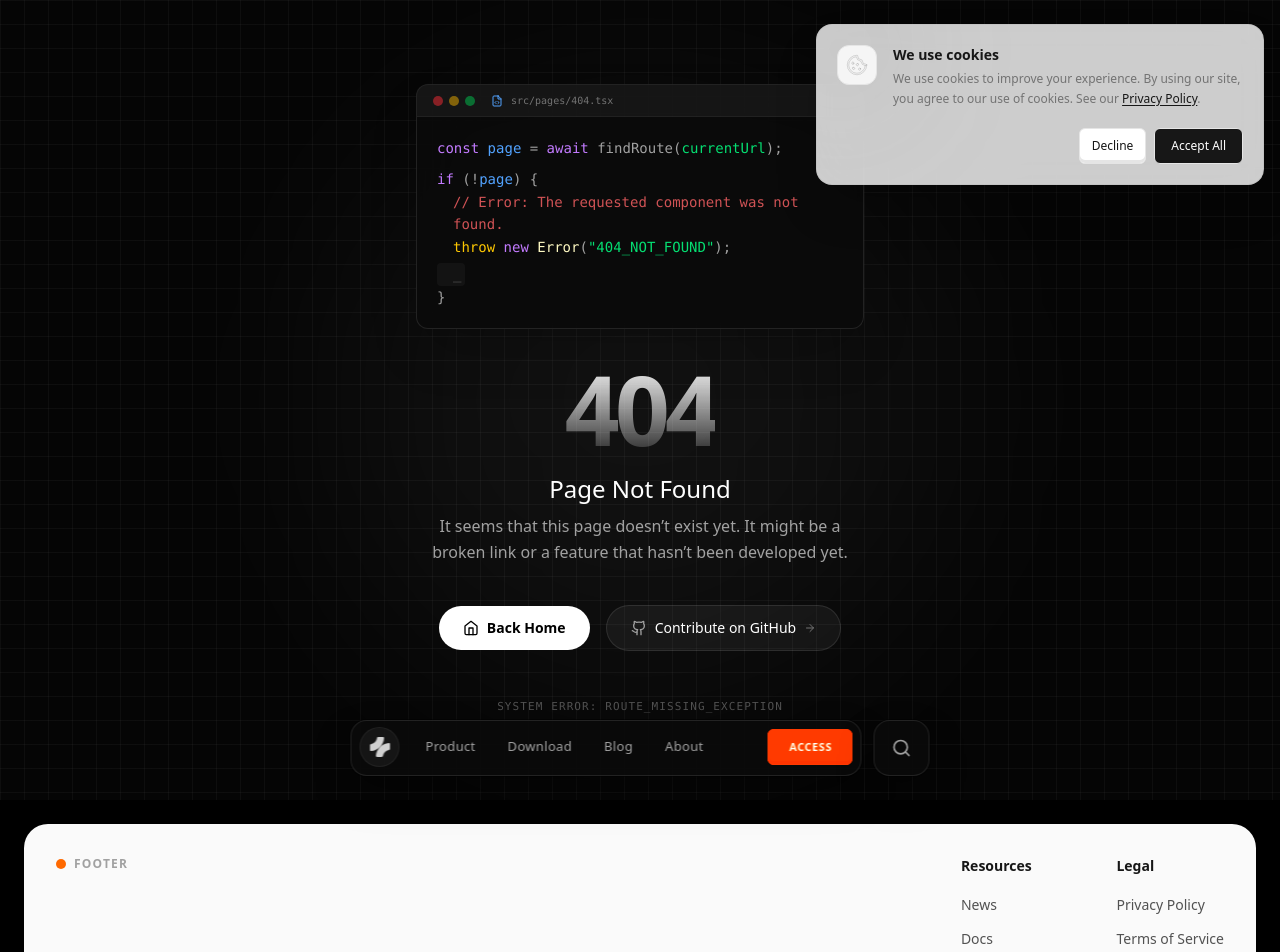
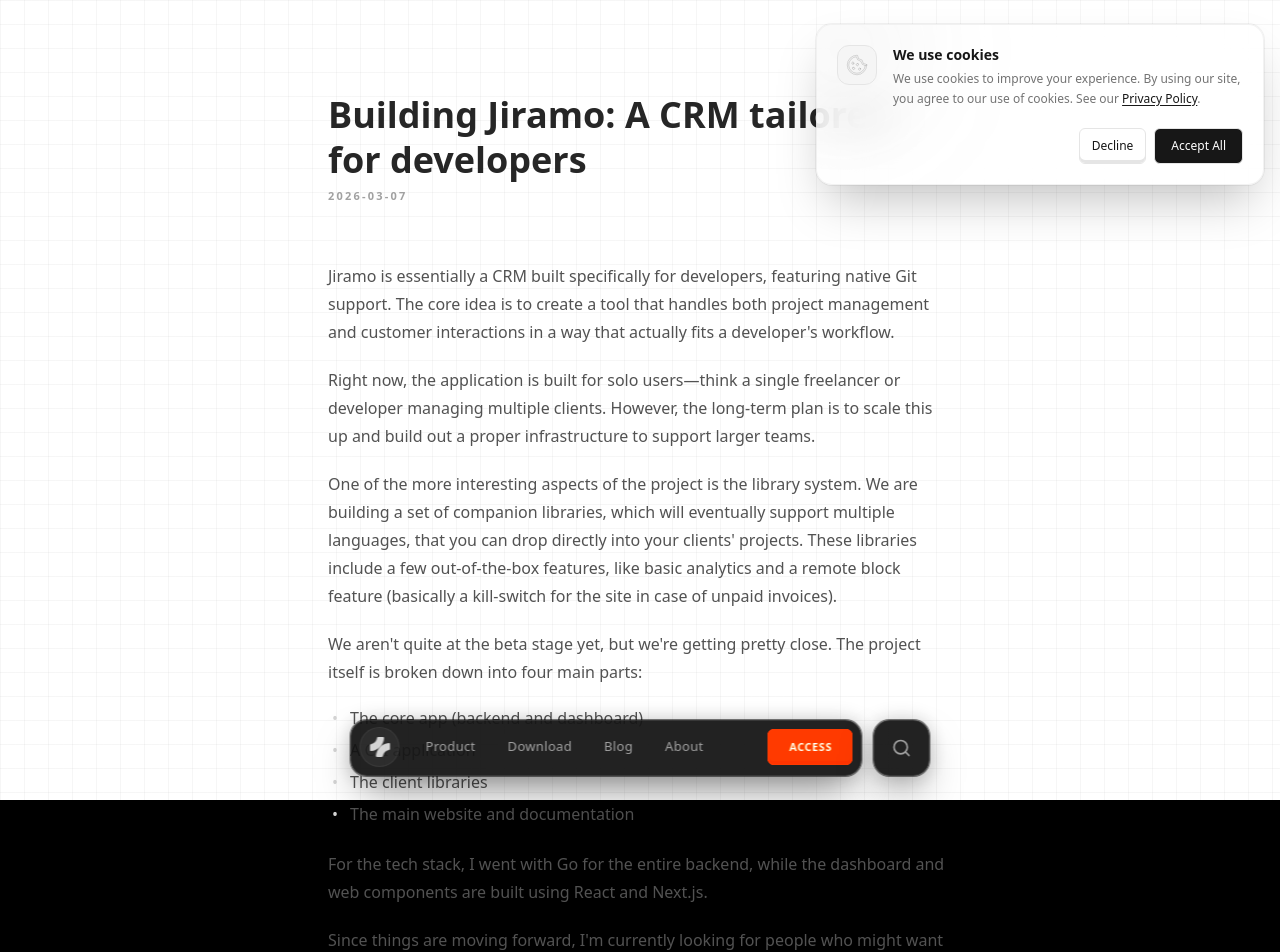
Before and after one commit to jiramo/www, a Next.js app: page /blog/introducing in a window 1280 px wide. Before the commit this address had no page. Shown: the top 952 px of the page. Built offline with nearby package versions, Linux system fonts and the light colour scheme.

Commit message:
add: blog pages

```diff
--- /dev/null
+++ b/app/(pages)/blog/[slug]/page.tsx
@@ -0,0 +1,121 @@
+import ReactMarkdown, { Components } from "react-markdown";
+import { getPostData } from "@/lib/posts";
+import { PostData } from "@/types/post";
+import { notFound } from "next/navigation";
+import Link from "next/link";
+
+const MarkdownComponents: Components = {
+  h1: ({ children }) => (
+    <h1 className="mb-6 mt-10 text-2xl font-semibold tracking-tight text-neutral-900 dark:text-neutral-100">
+      {children}
+    </h1>
+  ),
+  h2: ({ children }) => (
+    <h2 className="mb-4 mt-8 text-xl font-semibold tracking-tight text-neutral-800 dark:text-neutral-200">
+      {children}
+    </h2>
+  ),
+
+  p: ({ children }) => (
+    <p className="mb-5 leading-7 text-neutral-600 dark:text-neutral-400 last:mb-0">
+      {children}
+    </p>
+  ),
+
+  a: ({ children, href }) => (
+    <Link
+      href={href || ""}
+      target="_blank"
+      className="text-orange-500 transition-colors duration-200 hover:text-orange-600 dark:hover:text-orange-400 underline-offset-4 hover:underline"
+    >
+      {children}
+    </Link>
+  ),
+
+  ul: ({ children }) => <ul className="mb-6 ml-1 space-y-2">{children}</ul>,
+  li: ({ children }) => (
+    <li className="flex items-start text-neutral-600 dark:text-neutral-400">
+      <span className="mr-3 select-none text-neutral-300 dark:text-neutral-600">
+        •
+      </span>
+      <div>{children}</div>
+    </li>
+  ),
+
+  blockquote: ({ children }) => (
+    <blockquote className="my-8 border-l border-neutral-200 pl-4 italic text-neutral-500 dark:border-neutral-800 dark:text-neutral-500">
+      {children}
+    </blockquote>
+  ),
+
+  img: ({ src, alt }) => (
+    <img
+      src={src}
+      alt={alt}
+      className="my-10 w-full rounded-lg object-cover shadow-sm"
+    />
+  ),
+
+  code: ({ node, className, children, ...props }) => {
+    const isBlock = /language-(\w+)/.exec(className || "");
+
+    if (isBlock) {
+      return (
+        <div className="my-8 overflow-hidden rounded-lg border border-neutral-200 dark:border-neutral-800">
+          <div className="flex items-center justify-between bg-neutral-50 px-4 py-2 dark:bg-neutral-900/50">
+            <span className="text-[10px] font-bold uppercase tracking-widest text-neutral-400">
+              {className?.replace("language-", "")}
+            </span>
+          </div>
+          <pre className="overflow-x-auto p-4 text-sm leading-relaxed text-neutral-800 dark:text-neutral-300 bg-white dark:bg-neutral-800/50">
+            <code className={className} {...props}>
+              {children}
+            </code>
+          </pre>
+        </div>
+      );
+    }
+
+    return (
+      <code
+        className="rounded-md bg-neutral-100 px-1.5 py-0.5 font-mono text-[0.9em] font-medium text-orange-600 dark:bg-neutral-800 dark:text-orange-300"
+        {...props}
+      >
+        {children}
+      </code>
+    );
+  },
+};
+
+interface PostProps {
+  params: Promise<{ slug: string }>;
+}
+
+export default async function PostPage({ params }: PostProps) {
+  const { slug } = await params;
+
+  try {
+    const postData: PostData = getPostData(slug);
+
+    return (
+      <article className="max-w-2xl mx-auto px-6 py-20">
+        <header className="mb-14">
+          <h1 className="mt-3 text-3xl md:text-4xl font-semibold text-neutral-800 dark:text-neutral-100 leading-tight">
+            {postData.title}
+          </h1>
+          <time className="text-[11px] font-semibold uppercase tracking-[0.2em] text-neutral-400 dark:text-neutral-500">
+            {postData.date}
+          </time>
+        </header>
+
+        <section>
+          <ReactMarkdown components={MarkdownComponents}>
+            {postData.content || ""}
+          </ReactMarkdown>
+        </section>
+      </article>
+    );
+  } catch (error) {
+    return notFound();
+  }
+}
--- /dev/null
+++ b/app/(pages)/blog/page.tsx
@@ -0,0 +1,40 @@
+import Link from "next/link";
+import { getSortedPostsData } from "@/lib/posts";
+import { PostData } from "@/types/post";
+
+export default function BlogIndex() {
+  const allPostsData: PostData[] = getSortedPostsData();
+
+  return (
+    <main className="max-w-3xl mx-auto px-6 py-16 antialiased">
+      <h1 className="text-5xl text-center font-bold mb-16 text-neutral-950 dark:text-white">Blog</h1>
+      <div className="flex flex-col gap-12">
+        {allPostsData.map(({ id, date, title, excerpt }) => (
+          <Link
+            href={`/blog/${id}`}
+            key={id}
+            className="group block border glass rounded-xl p-6 md:px-12 md:py-6"
+          >
+            <article className="flex flex-col gap-4">
+              <time className="text-xs font-medium text-neutral-400 dark:text-neutral-500 uppercase tracking-tight">
+                {date}
+              </time>
+
+              <h2 className="text-2xl font-semibold text-neutral-900 dark:text-neutral-100 transition-colors duration-200">
+                {title}
+              </h2>
+
+              <p className="text-base text-neutral-600 dark:text-neutral-400 leading-relaxed max-w-2xl">
+                {excerpt}
+              </p>
+
+              <div className="pt-2 text-sm font-medium text-neutral-600 dark:text-neutral-400 opacity-40 group-hover:opacity-100 transition-opacity duration-200">
+                Read →
+              </div>
+            </article>
+          </Link>
+        ))}
+      </div>
+    </main>
+  );
+}
--- /dev/null
+++ b/content/posts/introducing.md
@@ -0,0 +1,29 @@
+---
+title: "Building Jiramo: A CRM tailored for developers"
+date: "2026-03-07"
+excerpt: "An introduction to Jiramo, an upcoming developer-first CRM with native Git support, a built-in CLI, and smart client management libraries."
+---
+
+Jiramo is essentially a CRM built specifically for developers, featuring native Git support. The core idea is to create a tool that handles both project management and customer interactions in a way that actually fits a developer's workflow.
+
+Right now, the application is built for solo users—think a single freelancer or developer managing multiple clients. However, the long-term plan is to scale this up and build out a proper infrastructure to support larger teams.
+
+One of the more interesting aspects of the project is the library system. We are building a set of companion libraries, which will eventually support multiple languages, that you can drop directly into your clients' projects. These libraries include a few out-of-the-box features, like basic analytics and a remote block feature (basically a kill-switch for the site in case of unpaid invoices).
+
+We aren't quite at the beta stage yet, but we're getting pretty close. The project itself is broken down into four main parts:
+
+* The core app (backend and dashboard)
+* A CLI application
+* The client libraries
+* The main website and documentation
+
+For the tech stack, I went with Go for the entire backend, while the dashboard and web components are built using React and Next.js.
+
+Since things are moving forward, I'm currently looking for people who might want to get involved. Depending on what you prefer working on—whether it's diving into the Go backend, tweaking the Next.js frontend, or building out the CLI—there is plenty to do.
+
+If you want to take a look at where things are at or see if you'd like to contribute, you can check out the links below:
+
+* **Website:** [https://jiramo.netlify.app/](https://jiramo.netlify.app/)
+* **GitHub:** [https://github.com/jiramo](https://github.com/jiramo)
+
+*Take a look around the repo, drop a star, and let's build the ultimate developer CRM together!*
--- /dev/null
+++ b/lib/posts.ts
@@ -0,0 +1,36 @@
+import fs from 'fs';
+import path from 'path';
+import matter from 'gray-matter';
+import { PostData } from '@/types/post';
+
+const postsDirectory = path.join(process.cwd(), 'content/posts');
+
+export function getSortedPostsData(): PostData[] {
+  const fileNames = fs.readdirSync(postsDirectory);
+
+  const allPostsData = fileNames.map((fileName) => {
+    const id = fileName.replace(/\.md$/, '');
+    const fullPath = path.join(postsDirectory, fileName);
+    const fileContents = fs.readFileSync(fullPath, 'utf8');
+    const matterResult = matter(fileContents);
+
+    return {
+      id,
+      ...(matterResult.data as Omit<PostData, 'id' | 'content'>),
+    };
+  });
+
+  return allPostsData.sort((a, b) => (a.date < b.date ? 1 : -1));
+}
+
+export function getPostData(id: string): PostData {
+  const fullPath = path.join(postsDirectory, `${id}.md`);
+  const fileContents = fs.readFileSync(fullPath, 'utf8');
+  const matterResult = matter(fileContents);
+
+  return {
+    id,
+    content: matterResult.content,
+    ...(matterResult.data as Omit<PostData, 'id' | 'content'>),
+  };
+}
--- a/package.json
+++ b/package.json
@@ -11,9 +11,11 @@
   "dependencies": {
     "@netlify/plugin-nextjs": "^5.15.5",
     "clsx": "^2.1.1",
+    "gray-matter": "^4.0.3",
     "next": "16.1.4",
     "react": "19.2.3",
-    "react-dom": "19.2.3"
+    "react-dom": "19.2.3",
+    "react-markdown": "^10.1.0"
   },
   "devDependencies": {
     "@tailwindcss/postcss": "^4",
--- /dev/null
+++ b/types/post.ts
@@ -0,0 +1,7 @@
+export interface PostData {
+  id: string;
+  title: string;
+  date: string;
+  excerpt: string;
+  content?: string;
+}
```
Also changed, not shown: 1 other file (tests, documents, lock files or other folders).
